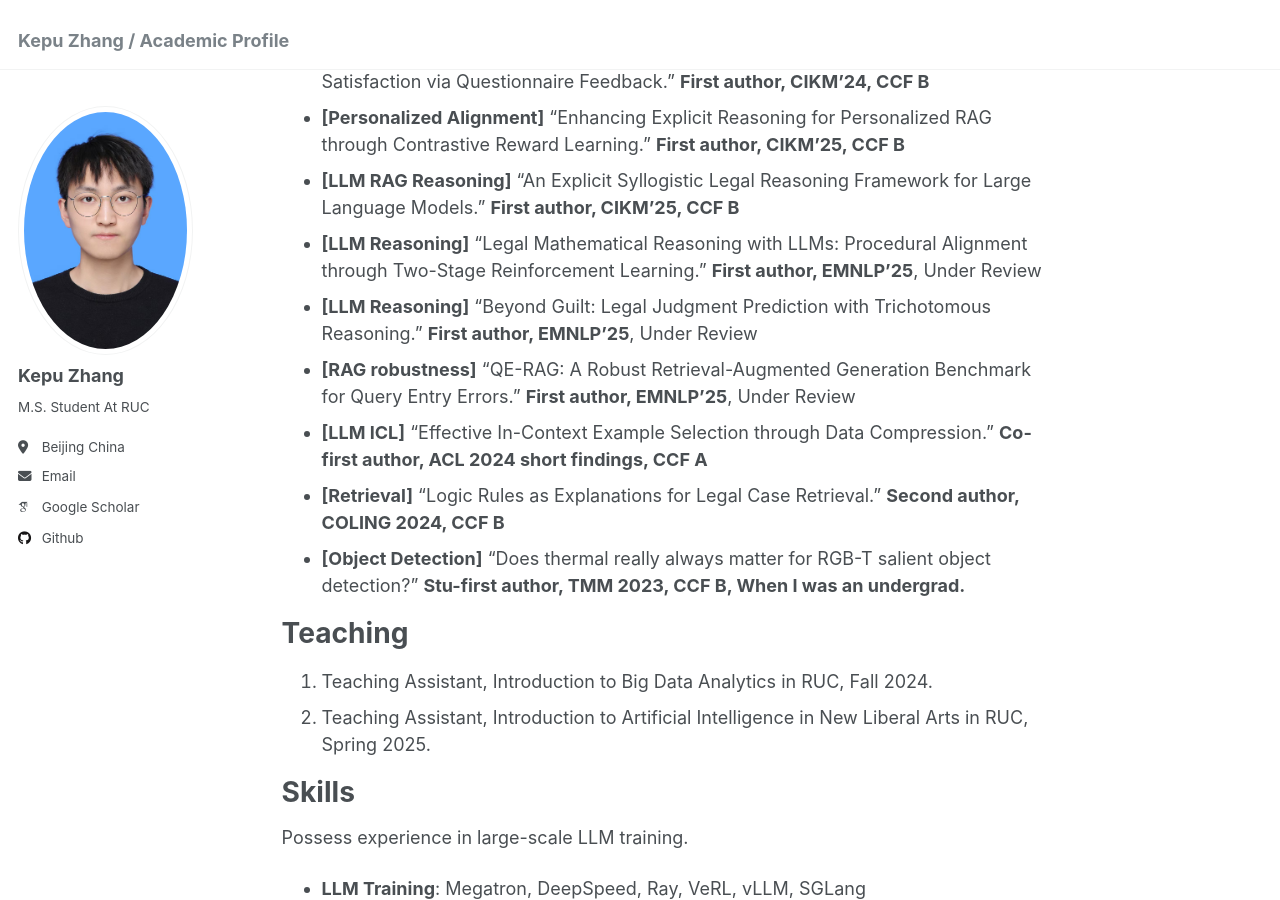
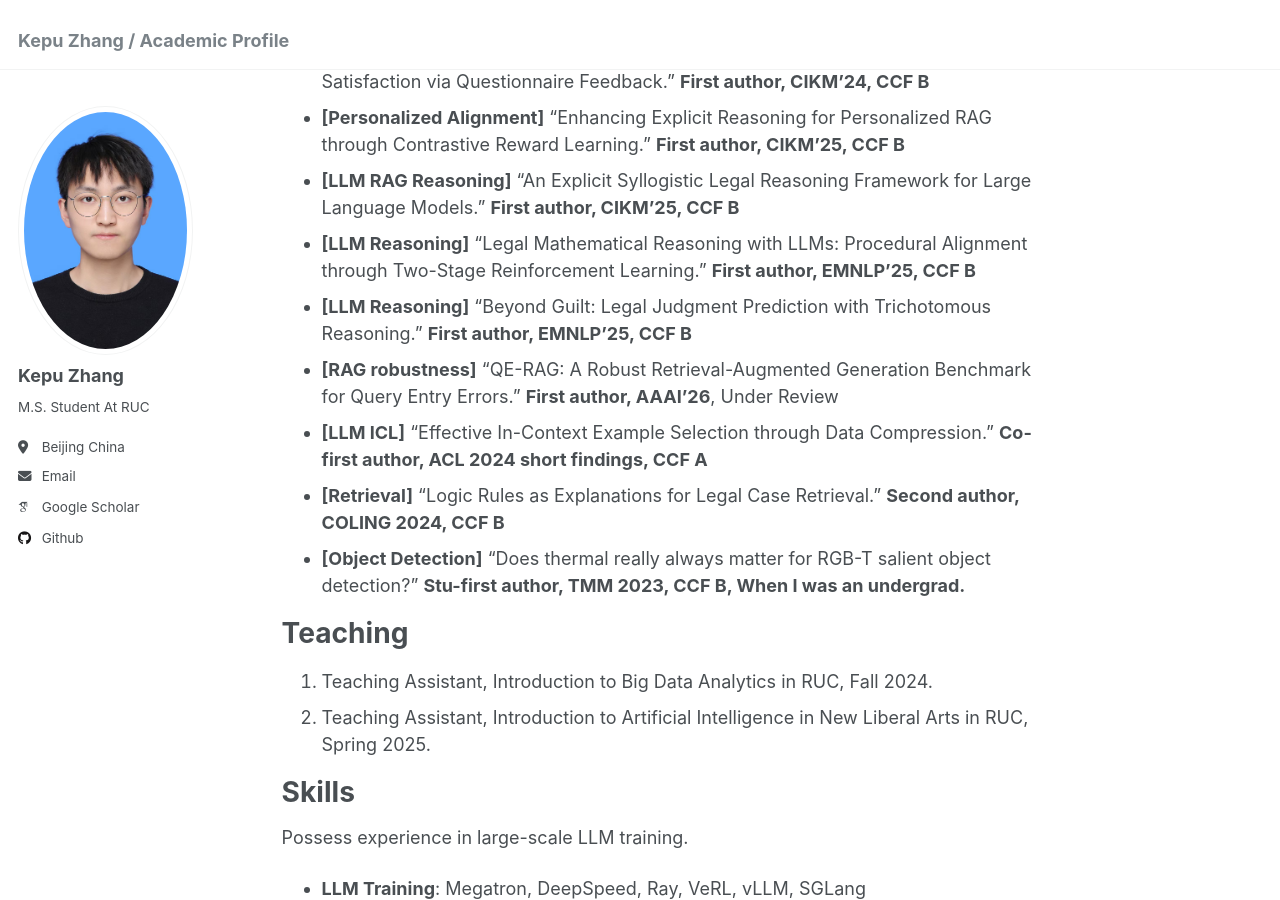
Before and after one commit to ke-01/ke-01.github.io, a Jekyll site: the page built from _pages/about.md, in a window 1280 px wide and 900 px high, scrolled down 1080 px. Built offline with Jekyll 4.4.1, drawn with Linux system fonts in a browser that asks for light colours; some web fonts are replaced.

Commit message:
Update about.md

```diff
--- a/_pages/about.md
+++ b/_pages/about.md
@@ -38,9 +38,9 @@ Publications
 * **[Personalized Alignment]** "SAQRec: Aligning Recommender Systems to User Satisfaction via Questionnaire Feedback." **First author, CIKM'24, CCF B**
 * **[Personalized Alignment]** "Enhancing Explicit Reasoning for Personalized RAG through Contrastive Reward Learning." **First author, CIKM'25, CCF B**
 * **[LLM RAG Reasoning]** "An Explicit Syllogistic Legal Reasoning Framework for Large Language Models." **First author, CIKM'25, CCF B**
-* **[LLM Reasoning]** "Legal Mathematical Reasoning with LLMs: Procedural Alignment through Two-Stage Reinforcement Learning." **First author, EMNLP'25**, Under Review
-* **[LLM Reasoning]** "Beyond Guilt: Legal Judgment Prediction with Trichotomous Reasoning." **First author, EMNLP'25**, Under Review
-* **[RAG robustness]** "QE-RAG: A Robust Retrieval-Augmented Generation Benchmark for Query Entry Errors." **First author, EMNLP'25**, Under Review
+* **[LLM Reasoning]** "Legal Mathematical Reasoning with LLMs: Procedural Alignment through Two-Stage Reinforcement Learning." **First author, EMNLP'25, CCF B**
+* **[LLM Reasoning]** "Beyond Guilt: Legal Judgment Prediction with Trichotomous Reasoning." **First author, EMNLP'25, CCF B**
+* **[RAG robustness]** "QE-RAG: A Robust Retrieval-Augmented Generation Benchmark for Query Entry Errors." **First author, AAAI'26**, Under Review
 * **[LLM ICL]** "Effective In-Context Example Selection through Data Compression." **Co-first author, ACL 2024 short findings, CCF A**
 * **[Retrieval]** "Logic Rules as Explanations for Legal Case Retrieval." **Second author, COLING 2024, CCF B**
 * **[Object Detection]** "Does thermal really always matter for RGB-T salient object detection?" **Stu-first author, TMM 2023, CCF B, When I was an undergrad.**
```
